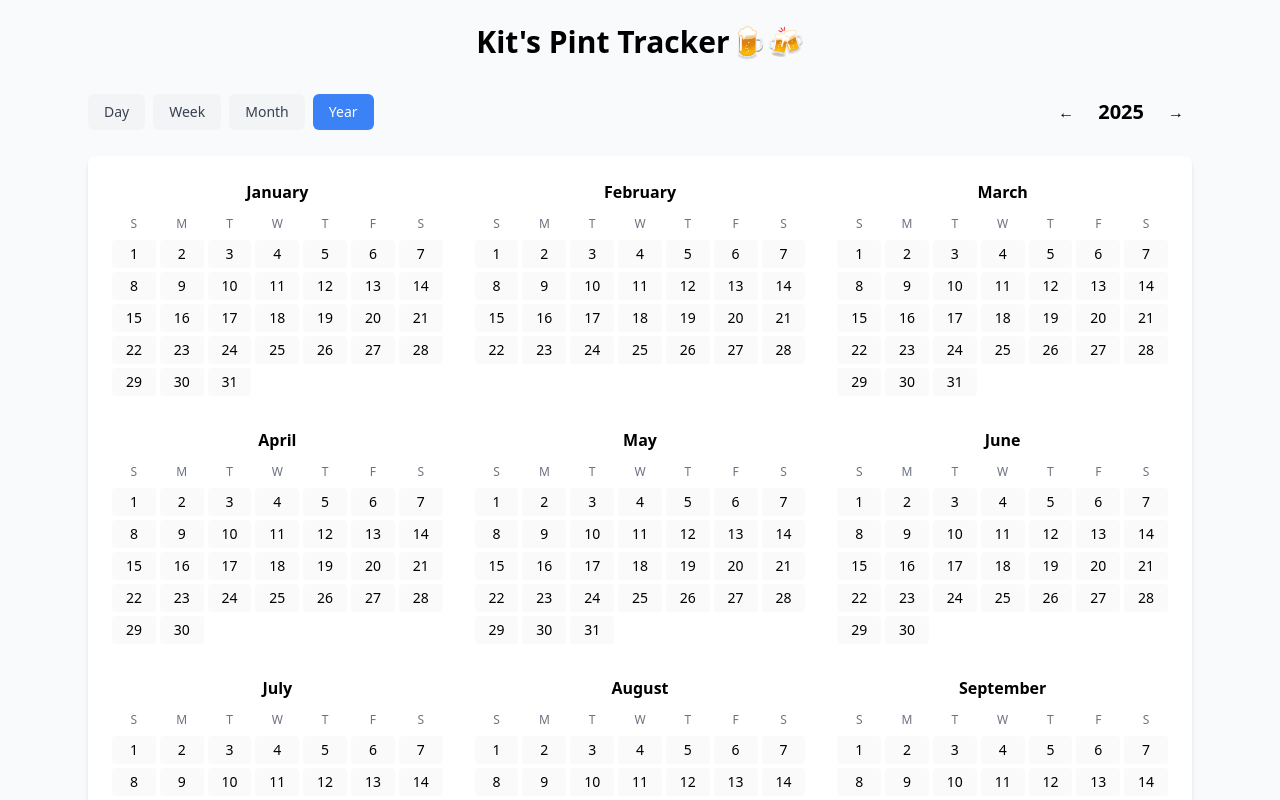
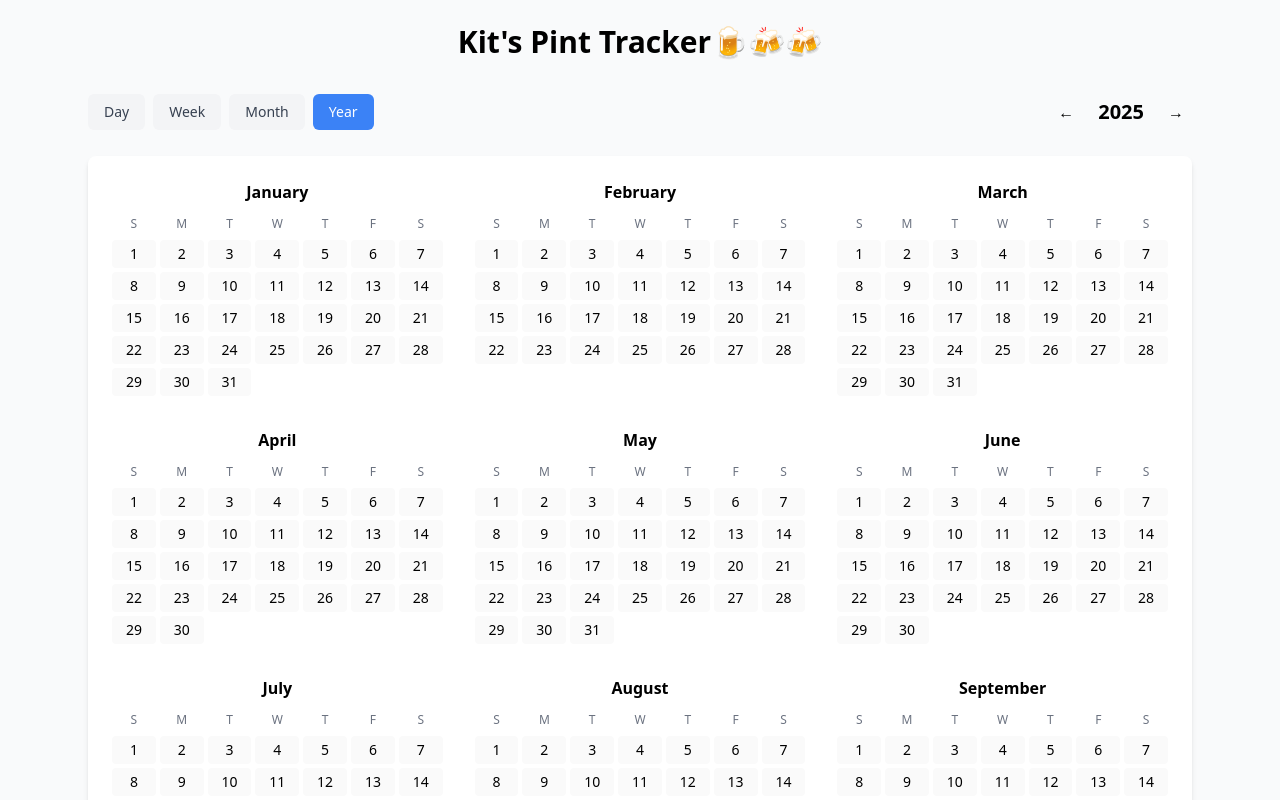
Before and after one commit to saikrishnacelupuri/Pint-Intake-log, a Vue app: page / in a window 1280 px wide. Shown: the top 800 px of the page. Built offline with nearby package versions, Linux system fonts and the light colour scheme.

Commit message:
copy changes

```diff
--- a/src/components/WaterTracker.vue
+++ b/src/components/WaterTracker.vue
@@ -183,7 +183,7 @@ const sortedLogs = computed(() => {
 
 <template>
   <div class="max-w-6xl mx-auto p-6">
-    <h1 class="text-3xl font-bold mb-8 text-center">Kit's Pint Tracker🍺🍻</h1>
+    <h1 class="text-3xl font-bold mb-8 text-center">Kit's Pint Tracker🍺🍻🍻</h1>
 
     <!-- View Switcher -->
     <div class="flex justify-between items-center mb-6">
```
